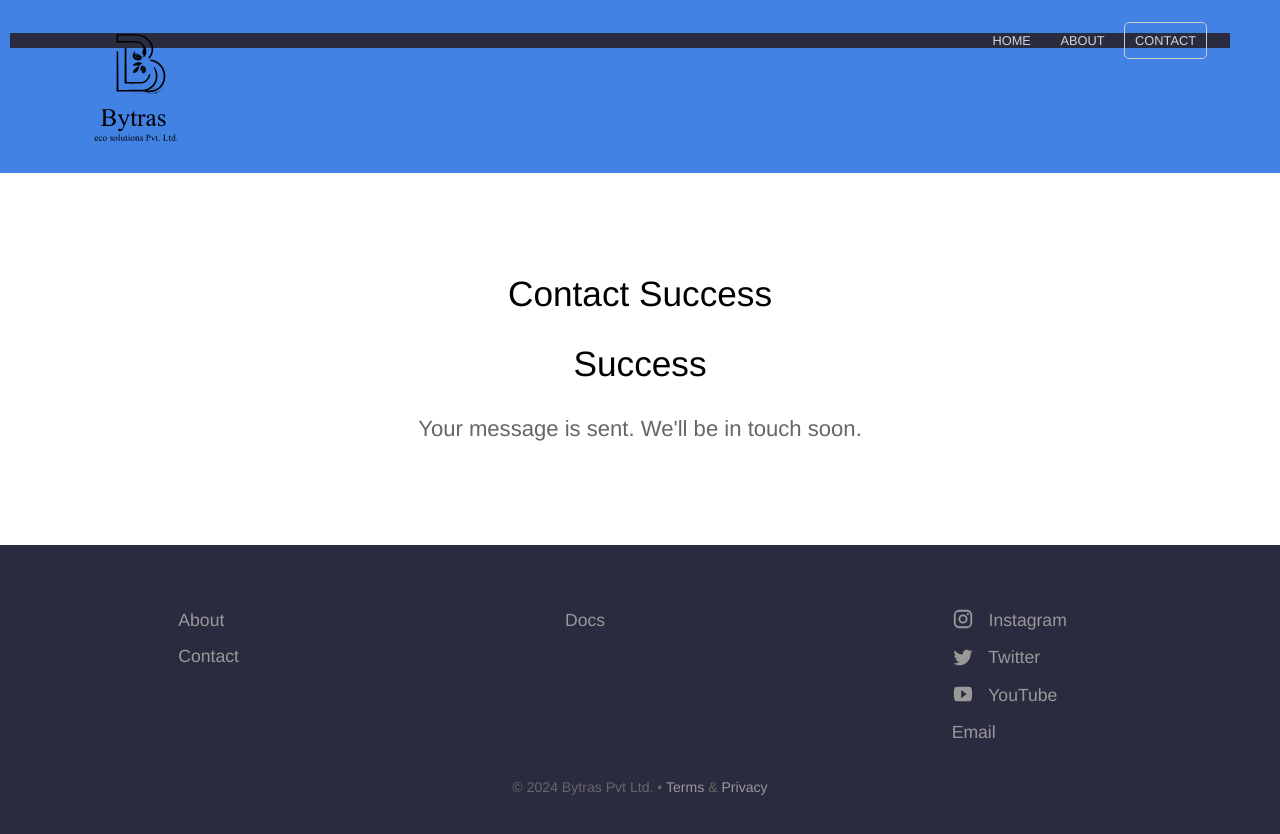
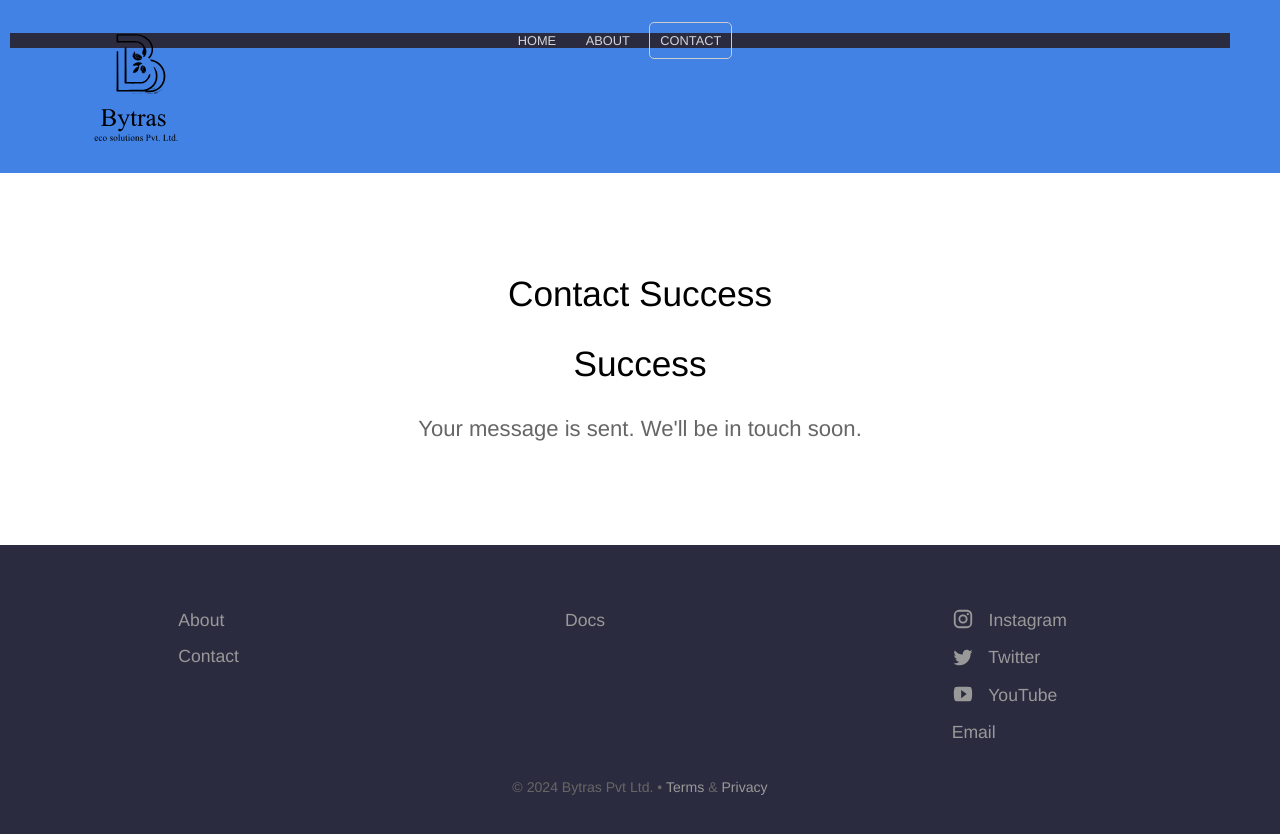
Before and after one commit to sujayadkesar/bytras, a Jekyll site: the page built from contact-success.html, in a window 1280 px wide. Shown: the top 834 px of the page. Built offline with Jekyll 4.4.1, drawn with Linux system fonts in a browser that asks for light colours.

Commit message:
inline nav

```diff
--- a/_includes/navigation.html
+++ b/_includes/navigation.html
@@ -1,4 +1,4 @@
-<nav>
+<nav style="background-color: #2b2b40;">
 	<a class="nav-toggle" id="open-nav" href="#">&#9776;</a>
 	<a class="editor-link btn" href="cloudcannon:collections/_data/navigation.yml" class="btn"><strong>&#9998;</strong> Edit navigation</a>
 	{% for link in site.data.navigation %}
--- a/_sass/navigation.scss
+++ b/_sass/navigation.scss
@@ -16,13 +16,12 @@
 }
 
 nav {
-	background-color: #2b2b40;
 	text-transform: uppercase;
 	font-size: .8em;
 	width: 100%;
 
 	@media #{$mid-point} {
-		text-align: right;
+		text-align: center;
 		position: absolute;
 		top: 13px;
 		right: 0;
```
